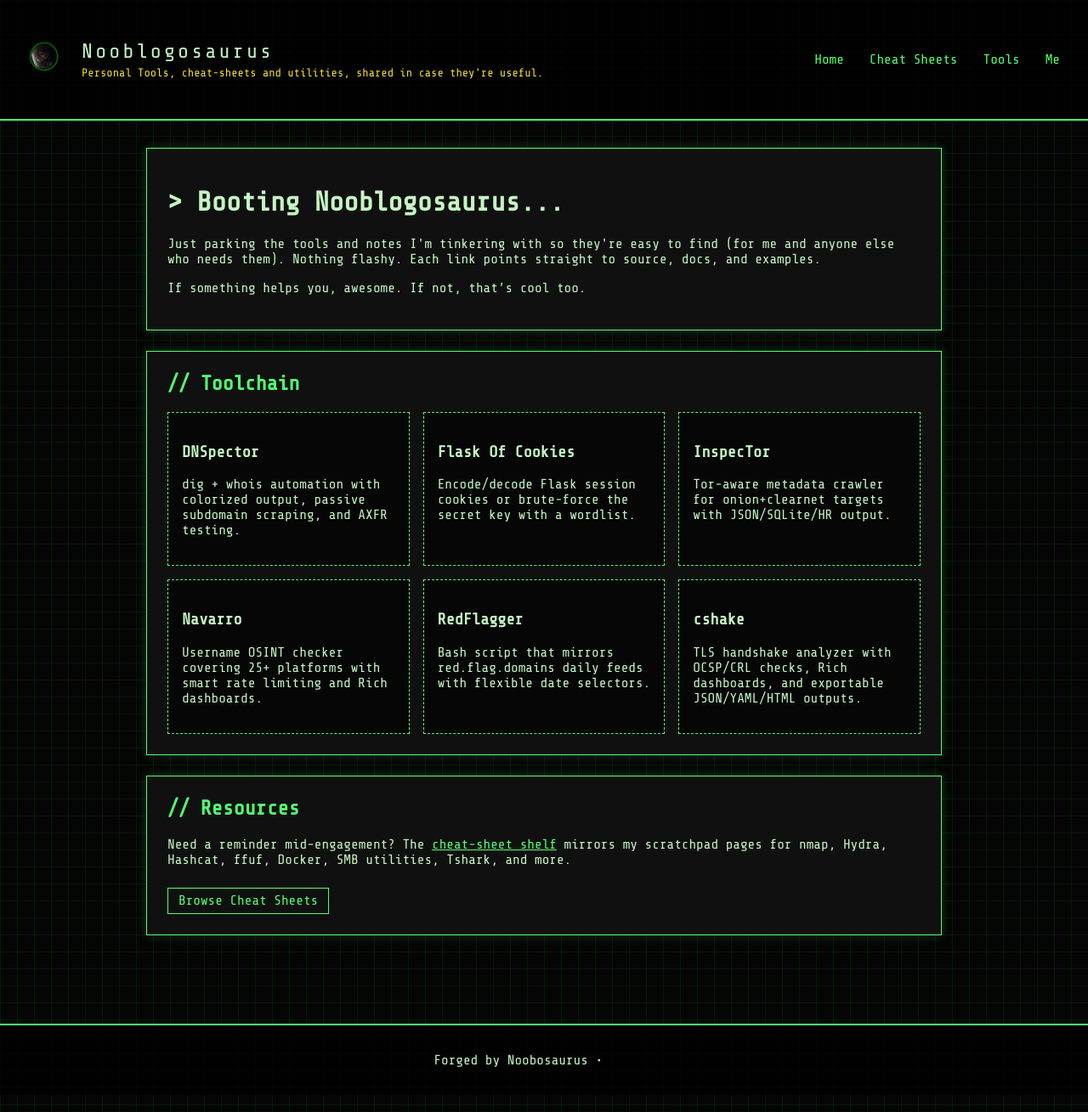
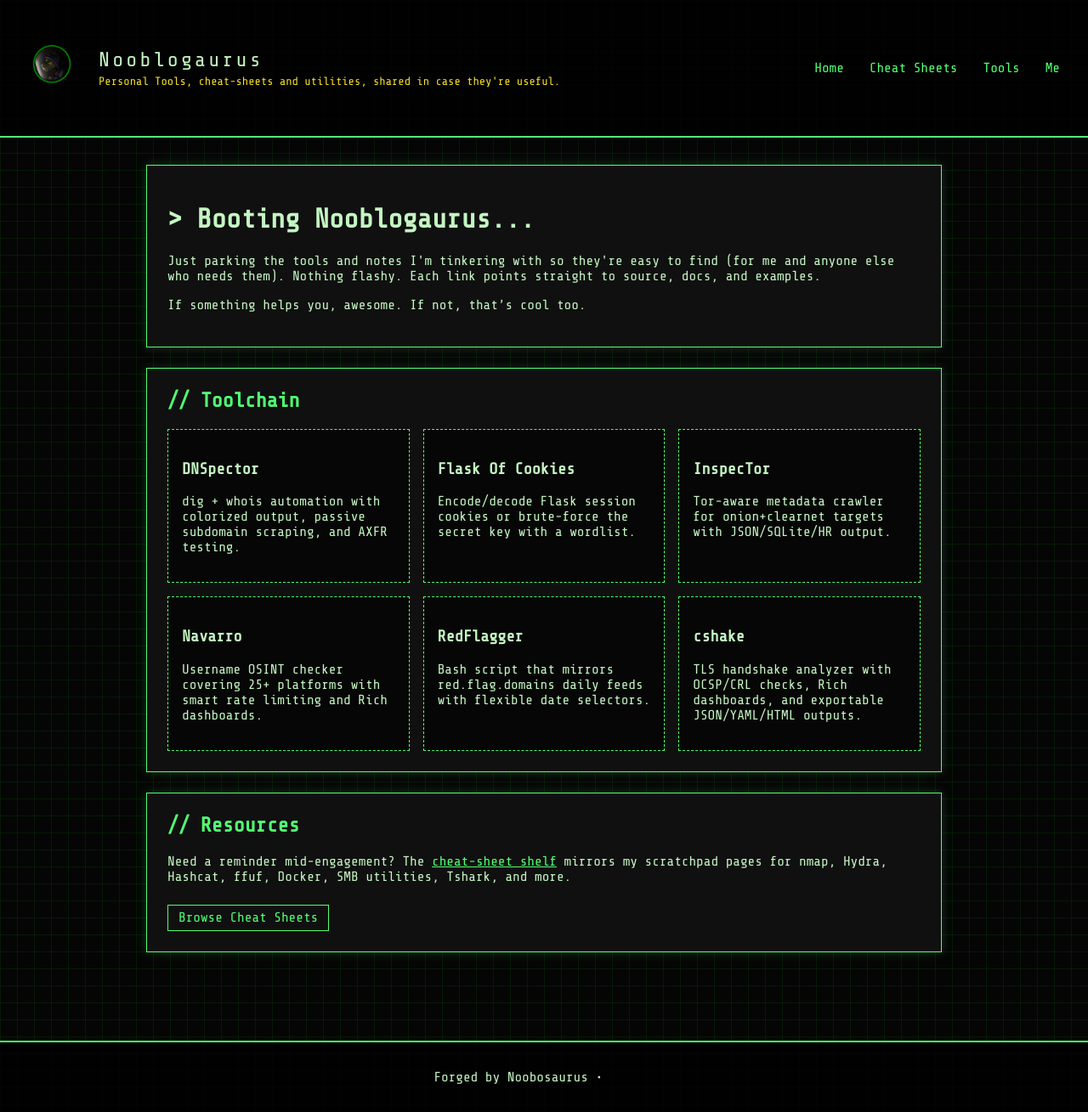
Before and after one commit to NoobosaurusBlog/Nooblogaurus, a Jekyll site: the page built from index.md, in a window 1280 px wide and 1309 px high. Shown: the whole window at 85% size. Built offline with Jekyll 4.4.1, drawn with Linux system fonts in a browser that asks for light colours.

Commit message:
Fix site name and enlarge avatar

```diff
--- a/_config.yml
+++ b/_config.yml
@@ -1,4 +1,4 @@
-title: Nooblogosaurus
+title: Nooblogaurus
 description: "Personal Tools, cheat-sheets and utilities, shared in case they're useful."
 baseurl: "/Nooblogaurus"
 url: "https://noobosaurusblog.github.io"
--- a/assets/css/main.css
+++ b/assets/css/main.css
@@ -44,8 +44,8 @@ body {
 }
 
 .logo-avatar {
-  width: 60px;
-  height: 60px;
+  width: 80px;
+  height: 80px;
   border-radius: 8px;
   object-fit: cover;
 }
--- a/index.md
+++ b/index.md
@@ -5,7 +5,7 @@ permalink: /
 ---
 
 <div class="panel">
-<h1>&gt; Booting Nooblogosaurus...</h1>
+<h1>&gt; Booting Nooblogaurus...</h1>
 <p>Just parking the tools and notes I'm tinkering with so they're easy to find (for me and anyone else who needs them). Nothing flashy. Each link points straight to source, docs, and examples.</p>
 <p>If something helps you, awesome. If not, that’s cool too.</p>
 </div>
```
Also changed, not shown: tools.md (+1 -1 lines).
